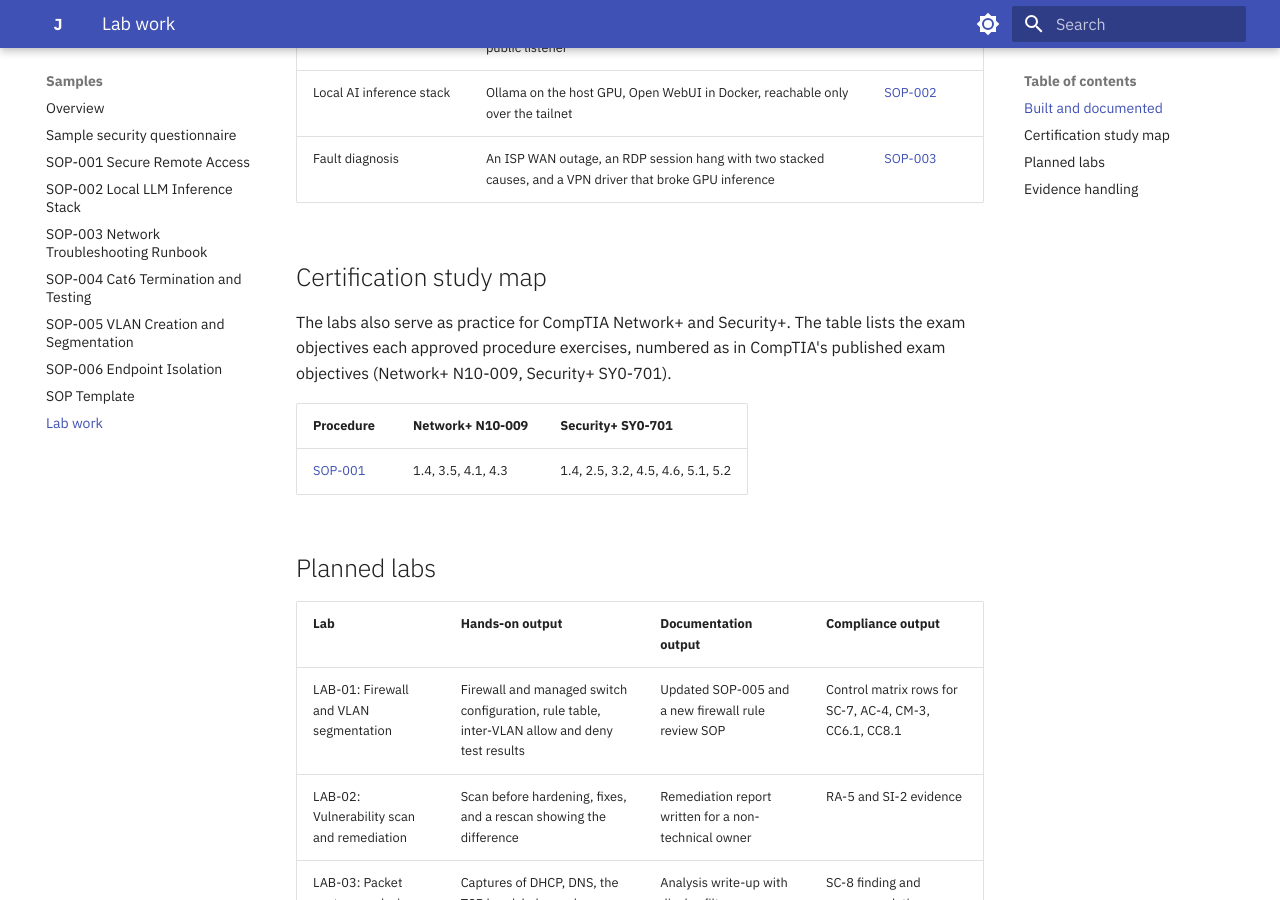
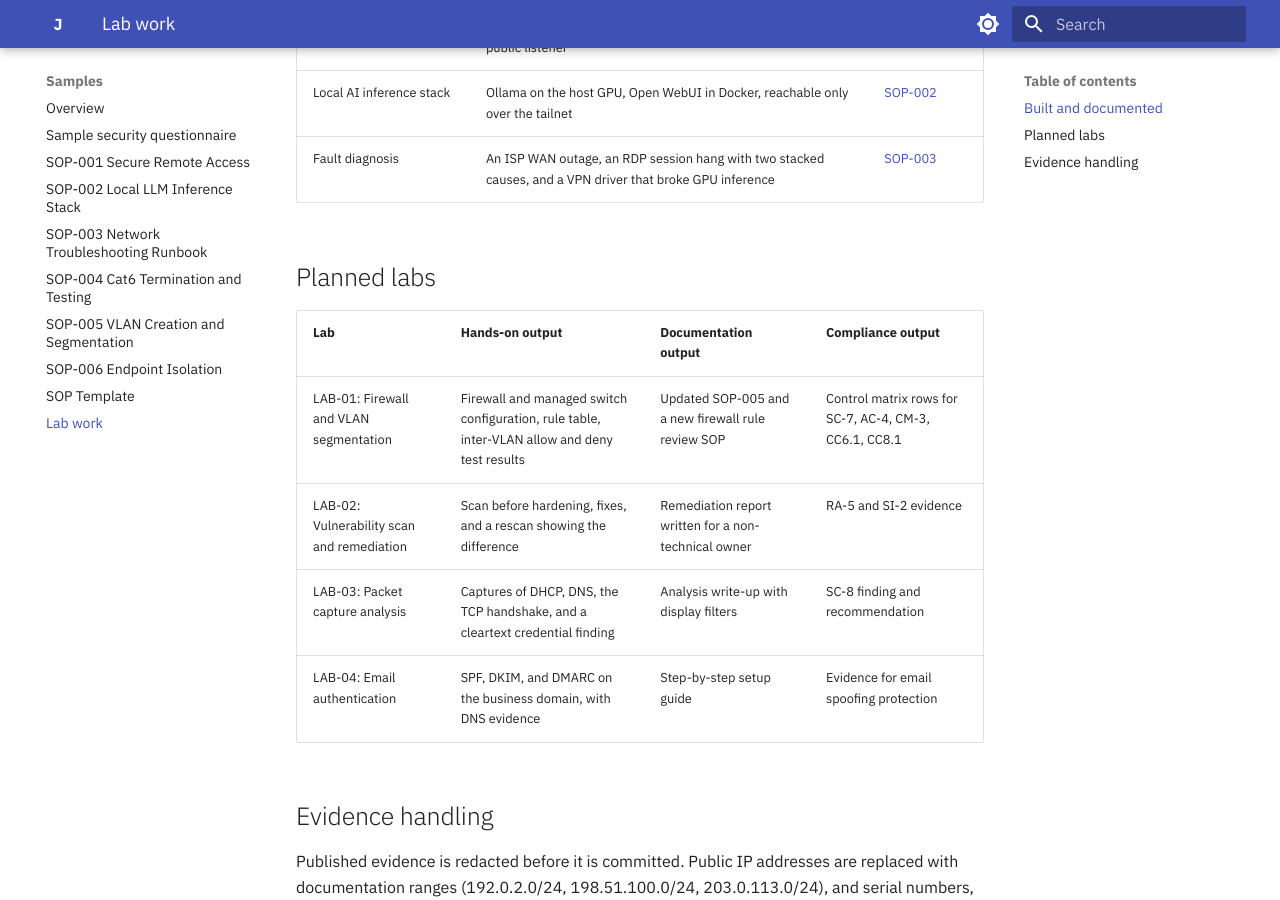
Before and after one commit to JohnsonTechnicalSystems/johnsotechnicalsystems-portfolio, an MkDocs documentation site: the page built from docs/lab-work.md, in a window 1280 px wide and 900 px high, scrolled down 519 px. Built offline with MkDocs 1.6.1 and Material for MkDocs 9.7.7, drawn with Linux system fonts in a browser that asks for light colours.

Commit message:
Remove the certification study map from the lab work page
Lloyd wants the business site to stay client-focused; the map now lives in the private study repository.

Co-Authored-By: Claude Opus 5.5 <noreply@anthropic.com>

```diff
--- a/docs/lab-work.md
+++ b/docs/lab-work.md
@@ -12,14 +12,6 @@ The systems behind the documents. Each lab produces three things: the working co
 | Local AI inference stack | Ollama on the host GPU, Open WebUI in Docker, reachable only over the tailnet | [SOP-002](sops/sop-002-local-llm-inference-stack.md) |
 | Fault diagnosis | An ISP WAN outage, an RDP session hang with two stacked causes, and a VPN driver that broke GPU inference | [SOP-003](sops/sop-003-network-troubleshooting-runbook.md) |
 
-## Certification study map
-
-The labs also serve as practice for CompTIA Network+ and Security+. The table lists the exam objectives each approved procedure exercises, numbered as in CompTIA's published exam objectives (Network+ N10-009, Security+ SY0-701).
-
-| Procedure | Network+ N10-009 | Security+ SY0-701 |
-| --- | --- | --- |
-| [SOP-001](sops/sop-001-secure-remote-access.md) | 1.4, 3.5, 4.1, 4.3 | 1.4, 2.5, 3.2, 4.5, 4.6, 5.1, 5.2 |
-
 ## Planned labs
 
 | Lab | Hands-on output | Documentation output | Compliance output |
```
